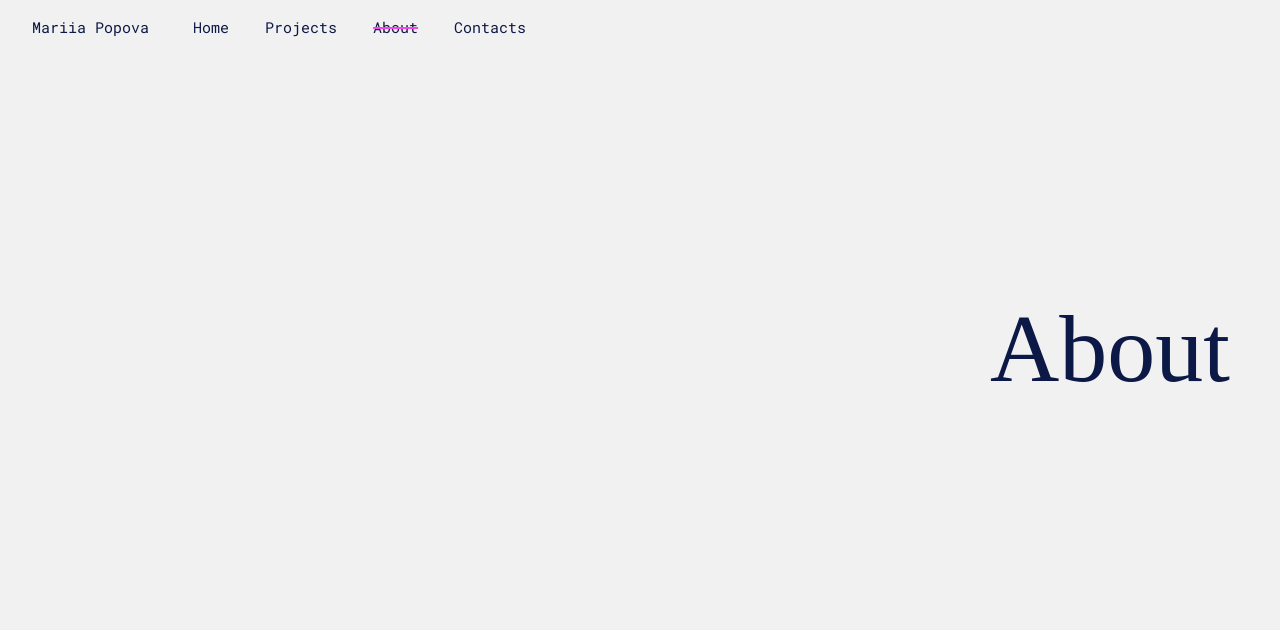
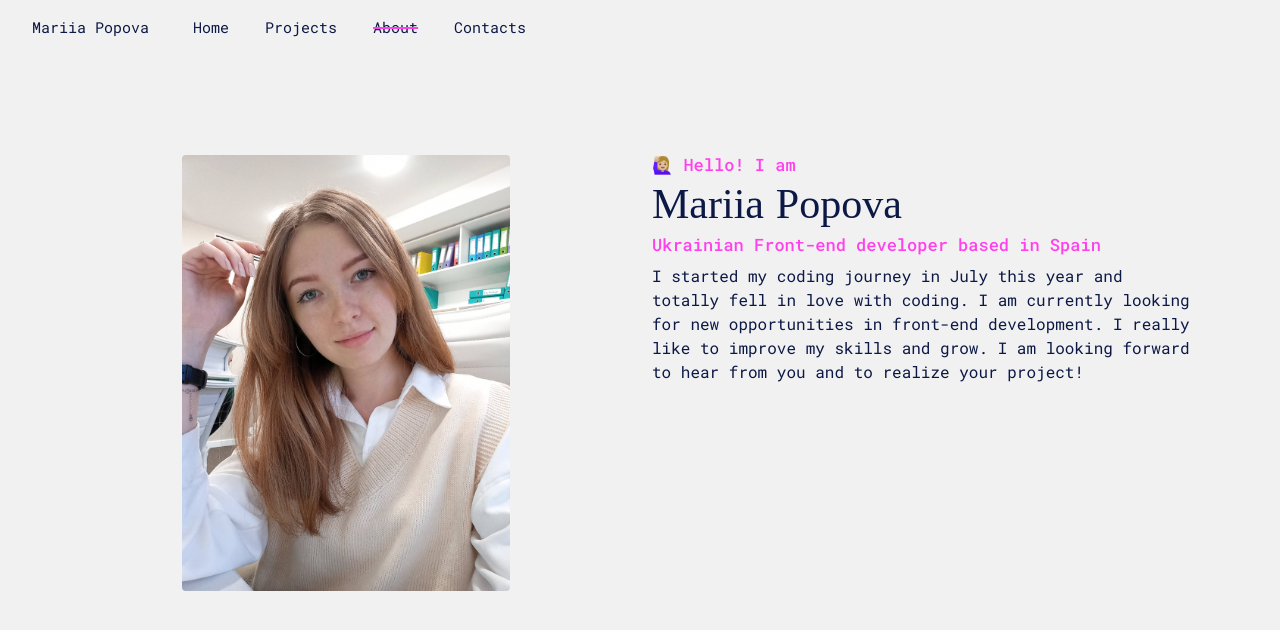
Before and after one commit to mariia-popova/portfolio-project-mariia-popova, a plain HTML site: page about.html in a window 1280 px wide. Drawn offline with nearby package versions, Linux system fonts and the light colour scheme.

Commit message:
Added content to the about page

```diff
--- a/about.html
+++ b/about.html
@@ -75,6 +75,29 @@
         </div>
       </div>
     </nav>
-    <h1>About</h1>
+    <div class="container">
+      <div class="row">
+        <div class="col-lg-6">
+          <img
+            src="images/my-photo.jpg"
+            alt="Photo of Mariia Popova"
+            class="img-fluid my-photo-about-page"
+          />
+        </div>
+        <div class="col-lg-6 conteiner-about-page">
+          <h2 class="about-page-h2">🙋🏼‍♀️ Hello! I am</h2>
+          <h1 class="about-page-h1">Mariia Popova</h1>
+          <h2 class="about-page-h2">
+            Ukrainian Front-end developer based in Spain
+          </h2>
+          <p class="about-page-p">
+            I started my coding journey in July this year and totally fell in
+            love with coding. I am currently looking for new opportunities in
+            front-end development. I really like to improve my skills and grow.
+            I am looking forward to hear from you and to realize your project!
+          </p>
+        </div>
+      </div>
+    </div>
   </body>
 </html>
--- a/styles/style.css
+++ b/styles/style.css
@@ -47,7 +47,6 @@ h2 {
   text-decoration: none;
   background-color: var(--main-text-color);
   color: #f1f1f1;
-  box-shadow: 5px 3px 5px var(--accent-text-color);
 }
 .contact-home-btn:hover {
   border: var(--main-text-color) solid 0.5px;
@@ -86,7 +85,6 @@ h2 {
   text-decoration: none;
   background-color: var(--main-text-color);
   color: #f1f1f1;
-  box-shadow: 5px 3px 5px var(--accent-text-color);
 }
 
 .description-button:hover {
@@ -105,3 +103,26 @@ h2 {
     display: none;
   }
 }
+
+.conteiner-about-page {
+  text-align: left;
+}
+.about-page-h2 {
+  font-size: 17px;
+  font-family: var(--accent-font);
+  color: var(--accent-text-color);
+}
+.about-page-h1 {
+  margin: 10px 0 0;
+  font-size: 42px;
+  text-align: left;
+}
+.about-page-p {
+  color: var(--main-text-color);
+}
+.my-photo-about-page {
+  width: 60%;
+  height: auto;
+  border-radius: 4px;
+  margin-left: 100px;
+}
```
Also changed, not shown: index.html (+1 -1 lines), images/crochet.png, images/my-photo.jpg (added), images/weather.png.
